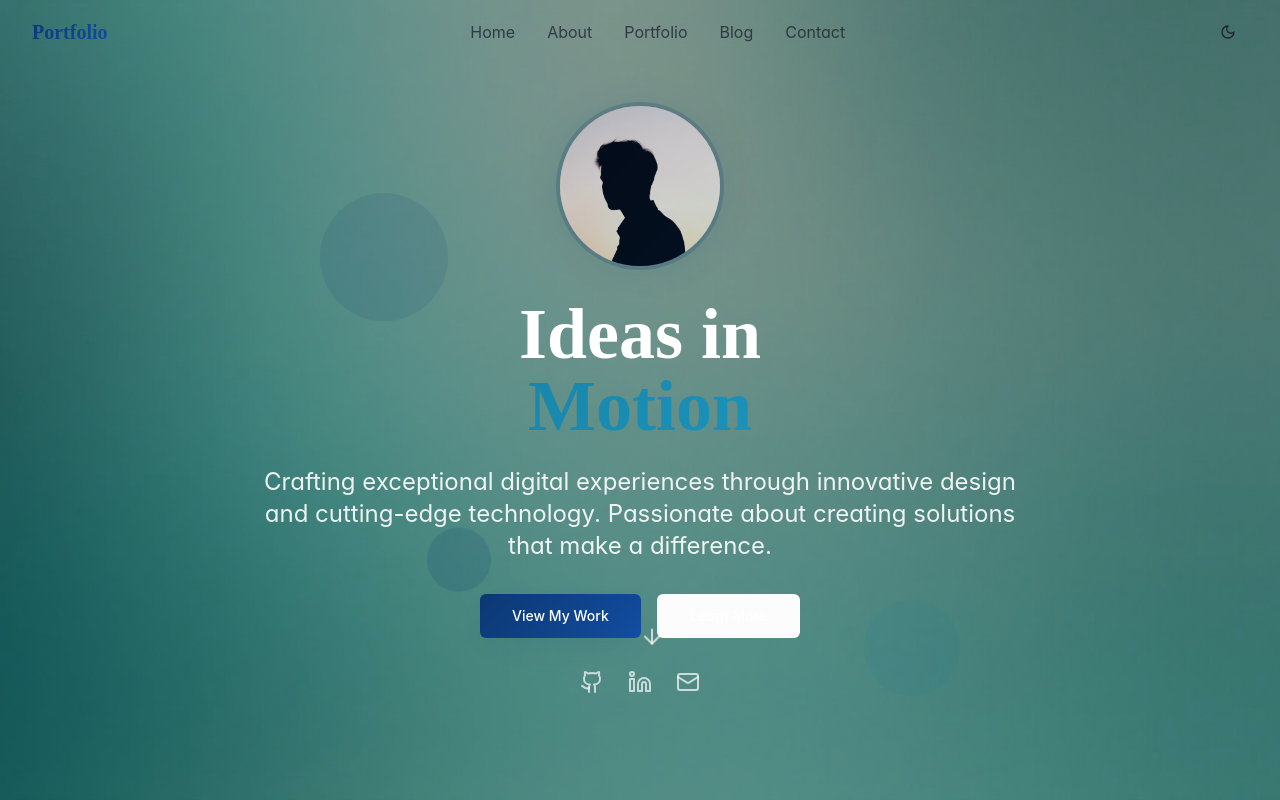
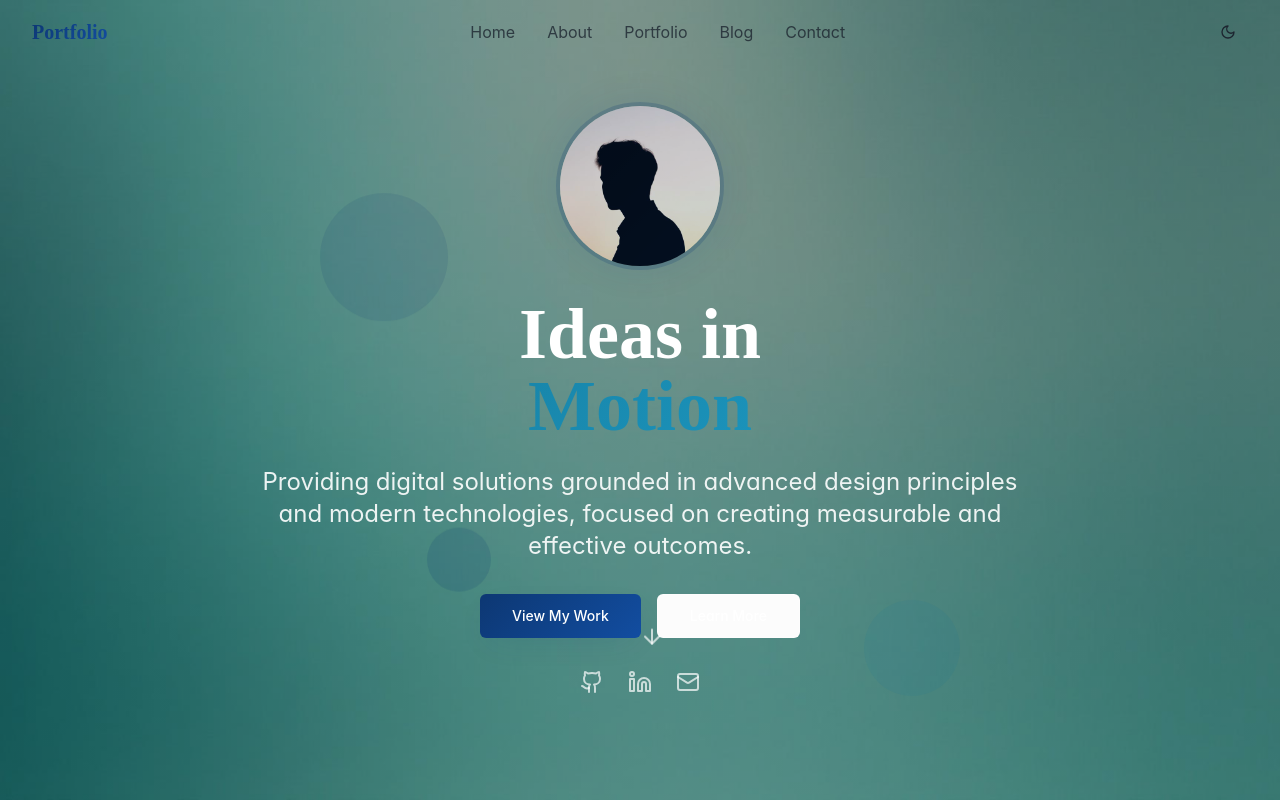
Before and after one commit to iamNarenA/itsMine, a React (Vite) app: page / in a window 1280 px wide. Shown: the top 800 px of the page. Built offline with nearby package versions, Linux system fonts and the light colour scheme.

Commit message:
Update hero section description
Replace the existing description with a new one that highlights digital solutions, design principles, and measurable outcomes.

```diff
--- a/src/components/HeroSection.tsx
+++ b/src/components/HeroSection.tsx
@@ -58,8 +58,8 @@ const HeroSection = () => {
             </h1>
 
             <p className="text-xl md:text-2xl text-white/90 max-w-3xl mx-auto leading-relaxed">
-              Crafting exceptional digital experiences through innovative design and cutting-edge technology.
-              Passionate about creating solutions that make a difference.
+              Providing digital solutions grounded in advanced design principles and modern technologies,
+              focused on creating measurable and effective outcomes.
             </p>
           </div>
 
```
